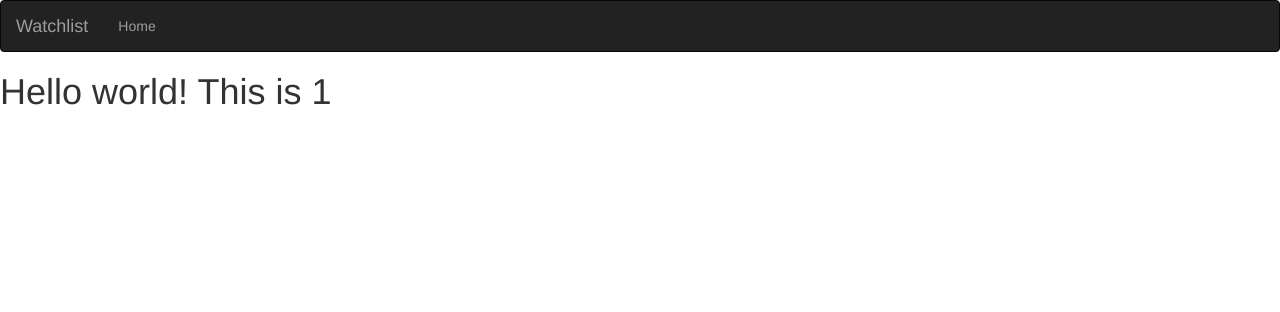
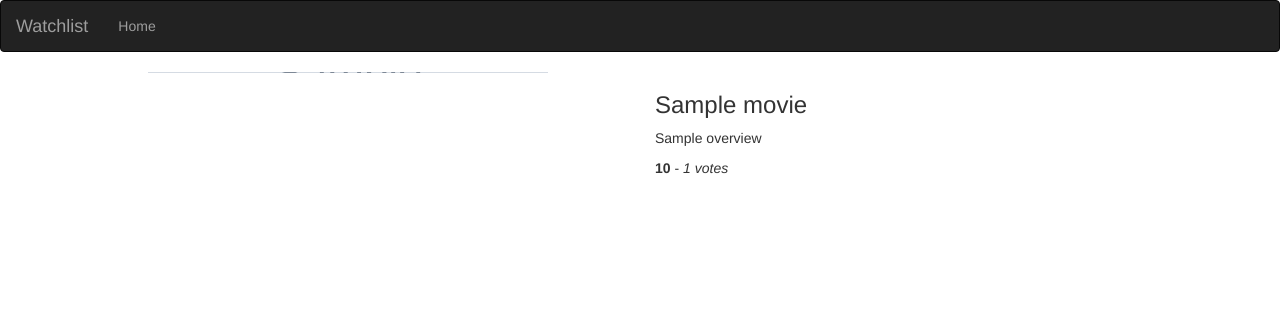
Before and after one commit to Krasivaya/Watch-List-backend, a Flask app: template app/templates/movie.html in a window 1280 px wide. Shown: the top 312 px of the page. Run offline with Flask 2, Linux system fonts and the light colour scheme; the template is opened without the code that fills it: most values are stand-ins (such as "Sample title", 1, 10 or a date in 2020); grey boxes marked "Sample" are stand-in pictures; some libraries are stand-ins or nearby versions.

Commit message:
Create a template for movie details

```diff
--- a/app/templates/movie.html
+++ b/app/templates/movie.html
@@ -1,19 +1,22 @@
 {% extends 'base.html' %}
-<!DOCTYPE html>
-<html>
-    <head>
-        <meta charset="utf-8">
-        {% if title %}
-        <title> {{title}} {{id}} </title>
-        {% else %}
-        <title>Movie</title>
-        {% endif %}
-    </head>
 
-        <!-- Content block -->
-        {% block content %}
+<!-- Content block -->
+{% block content %}
 
-        <h1>Hello world! This is {{id}} </h1>
+<div class="container">
 
-        {% endblock %}
-</html>
+    <!-- Poster background -->
+    <div class="row">
+        <div class="col-xs-6 col-sm-6 col-md-6 col-lg-6 posterPath" style="background: url({{movie.poster}}) no-repeat center center">
+        </div>
+
+        <div class="col-xs-6 col-sm-6 col-md-6 col-lg-6 movie-details">
+            <h3>{{ movie.title }}</h3>
+            <p class="overview"> {{ movie.overview }}</p>
+            <p class="ratings"> <b> {{ movie.vote_average }}</b> - <i>{{ movie.vote_count}} votes </i> </p>
+        </div>
+    </div>
+
+</div>
+
+{% endblock %}
```
